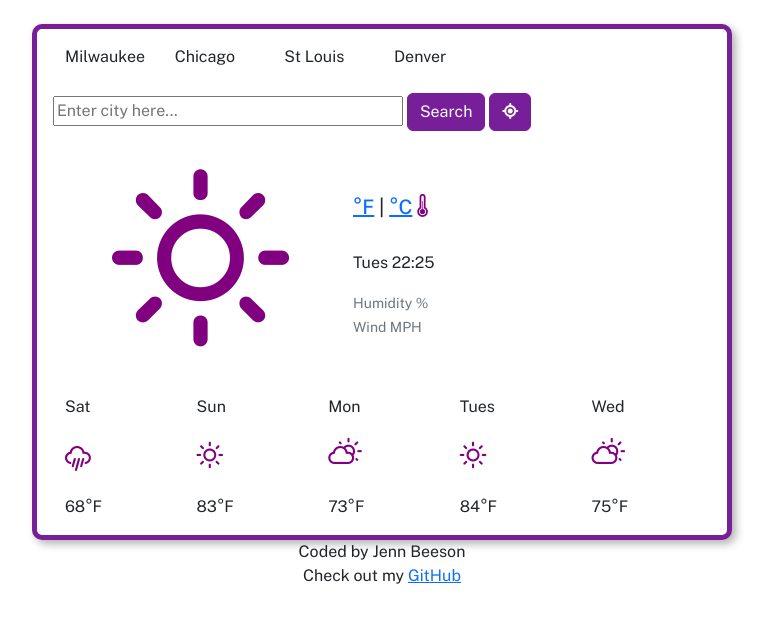
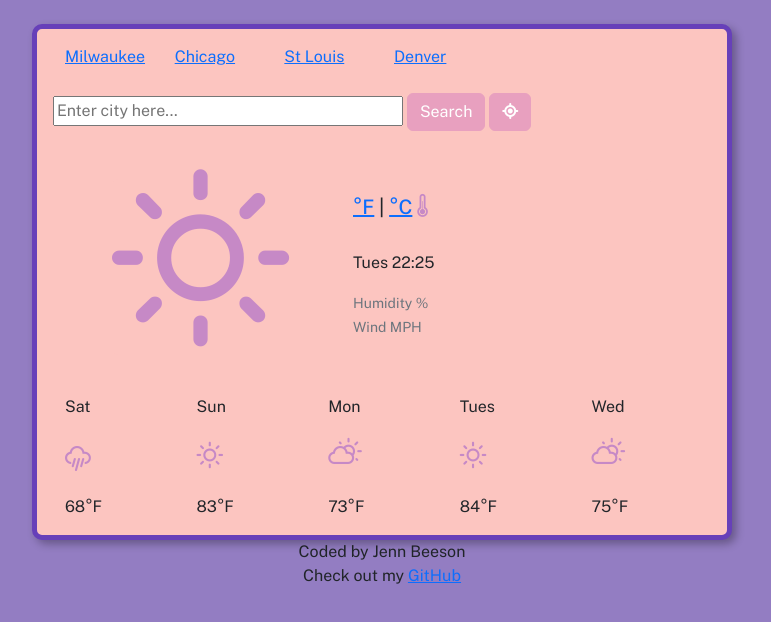
Before and after one commit to jennifuhrose/my-weather-project, a website built with Parcel: page index.html in a window 1280 px wide. Shown: the whole page, without its empty margins (258-1029 px from the left). Built offline with nearby package versions, Linux system fonts and the light colour scheme; no server answers.

Commit message:
Color scheme tweaks and small edit to the index.html
Changed colors on the overall page, made the destinations at the top of the card empty hyperlinks for placeholder

```diff
--- a/index.html
+++ b/index.html
@@ -27,16 +27,16 @@
         <div class="container">
           <div class="row">
             <div class="col">
-              Milwaukee
+              <a href="">Milwaukee</a>
 						</div>
 						<div class="col">
-              Chicago
+              <a href="">Chicago</a>
             </div>
             <div class="col">
-              St Louis
+              <a href="">St Louis</a>
             </div>
             <div class="col">
-              Denver
+              <a href="">Denver</a>
             </div>
 
 						<div class="col"></div>
@@ -115,7 +115,7 @@
 					</div>
 				</div>
 				<p class="signature">Coded by Jenn Beeson<br />
-                    Check out my <a href="https://github.com/jennifuhrose">GitHub</a>
+                    Check out my <a href="https://github.com/jennifuhrose" target="_blank">GitHub</a>
                 </p>
 
     <script
--- a/src/css/styles.css
+++ b/src/css/styles.css
@@ -1,12 +1,14 @@
 body {
   font-family: "Public Sans", sans-serif;
+  background-color: #937dc2;
 }
 .card {
   display: block;
   margin: 0 auto;
   width: 700px;
   border-width: 5px;
-  border-color: rgb(119, 31, 153);
+  border-color: rgb(103, 64, 185);
+  background-color: #fcc5c0;
 }
 .main-card {
   box-shadow: 4px 4px 8px rgba(0, 0, 0, 0.3);
@@ -17,17 +19,17 @@ body {
 }
 .forecast {
   font-size: 24px;
-  color: purple;
+  color: #c689c6;
 }
 .main-icon {
   font-size: 160px;
-  color: purple;
+  color: #c689c6;
 }
 .search-bar {
   width: 350px;
 }
 .therm {
-  color: purple;
+  color: #c689c6;
 }
 .signature {
   text-align: center;
@@ -36,10 +38,10 @@ body {
   text-transform: capitalize;
 }
 .btn {
-  background-color: rgb(119, 31, 153);
-  border-color: rgb(119, 31, 153);
+  background-color: #e8a0bf;
+  border-color: #e8a0bf;
 }
 .btn:hover {
-  background-color: rgb(58, 16, 75);
-  border-color: rgb(58, 16, 75);
+  background-color: rgb(182, 128, 151);
+  border-color: rgb(182, 128, 151);
 }
```
